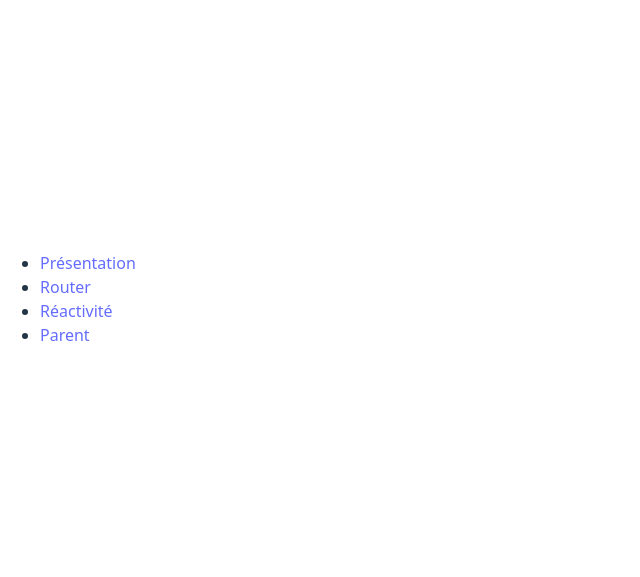
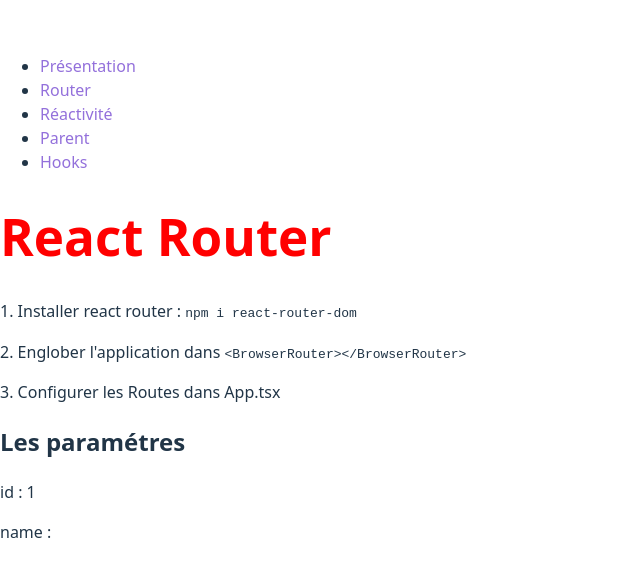
Before and after one commit to Thaisrr/react-ajc, a React (Vite) app: page /router/1 in a window 1280 px wide. Shown: the part 101-678 px from the top of the page, without its empty margins (0-640 px from the left). Built offline with nearby package versions, Linux system fonts and the light colour scheme.

Commit message:
React Router hooks

```diff
--- a/src/App.tsx
+++ b/src/App.tsx
@@ -5,6 +5,8 @@
 import Navigation from "./components/Navigation.tsx";
 import Reactivite from "./pages/Reactivite.tsx";
 import Parent from "./pages/Parent.tsx";
+import HooksIndex from "./pages/Hooks/HooksIndex.tsx";
+import ClasseComponent from "./pages/Hooks/ClasseComponent.tsx";
 const App = () => {
 
     return (
@@ -12,10 +14,13 @@
             <BrowserRouter>
                 <Navigation />
                 <Routes>
-                  <Route path="/" element={<Presentation />} />
-                  <Route path='/router' element={<ReactRouter />} />
-                  <Route path='/reactivite' element={<Reactivite />} />
+                    <Route path="/" element={<Presentation />} />
+                    <Route path='/router/:id' element={<ReactRouter title="React Router" />} />
+                    <Route path='/reactivite' element={<Reactivite />} />
                     <Route path='/parent' element={<Parent/>} />
+                    <Route path='/hooks' element={<HooksIndex />} >
+                        <Route path='' element={<ClasseComponent /> } />
+                    </Route>
               </Routes>
           </BrowserRouter>
         </>
--- a/src/components/Navigation.tsx
+++ b/src/components/Navigation.tsx
@@ -1,4 +1,5 @@
 import {NavLink} from "react-router-dom";
+import '../styles/Navigation.css';
 
 const Navigation = () => {
 
@@ -9,13 +10,19 @@
                     <NavLink to="/">Présentation</NavLink>
                 </li>
                 <li>
-                    <NavLink to='/router'>Router</NavLink>
+                    <NavLink to={{
+                        pathname: '/router/123',
+                        search: 'name=JeanMichel'
+                    }}>Router</NavLink>
                 </li>
                 <li>
                     <NavLink to='/reactivite'>Réactivité</NavLink>
                 </li>
                 <li>
                     <NavLink to='/parent'>Parent</NavLink>
+                </li>
+                <li>
+                    <NavLink to='/hooks'>Hooks</NavLink>
                 </li>
             </ul>
 
--- /dev/null
+++ b/src/pages/Hooks/ClasseComponent.tsx
@@ -0,0 +1,7 @@
+const ClasseComponent = () => {
+    return (
+        <h1>Les classes component</h1>
+    )
+}
+
+export default ClasseComponent;
--- /dev/null
+++ b/src/pages/Hooks/HooksIndex.tsx
@@ -0,0 +1,20 @@
+import {NavLink, Outlet} from "react-router-dom";
+
+const HooksIndex = () => {
+    return (
+        <>
+            <nav>
+                <ul>
+                    <li>
+                        <NavLink to=''>Les classes components</NavLink>
+                    </li>
+                </ul>
+            </nav>
+
+            <Outlet />
+
+        </>
+    )
+}
+
+export default HooksIndex;
--- a/src/pages/ReactRouter.tsx
+++ b/src/pages/ReactRouter.tsx
@@ -1,12 +1,23 @@
-const ReactRouter = () => {
+import {useParams, useSearchParams} from "react-router-dom";
+
+const ReactRouter = ({title} : {title: string}) => {
+    const {id} = useParams();
+    const [searchParams] = useSearchParams();
+    const name = searchParams.get('name');
+
 
     return (
         <>
-            <h1>React Router</h1>
+            <h1>{title}</h1>
 
             <p>1. Installer react router : <code>npm i react-router-dom</code></p>
             <p>2. Englober l'application dans <code>{'<BrowserRouter></BrowserRouter>'}</code></p>
             <p>3. Configurer les Routes dans App.tsx</p>
+
+            <h2>Les paramétres</h2>
+
+            <p>id : {id}</p>
+            <p>name : {name}</p>
         </>
     )
 }
--- /dev/null
+++ b/src/styles/Navigation.css
@@ -0,0 +1,8 @@
+nav a:link, .nav a:visited {
+    color: mediumpurple;
+    text-decoration: none;
+}
+
+nav a.active {
+    text-decoration: underline;
+}
```
